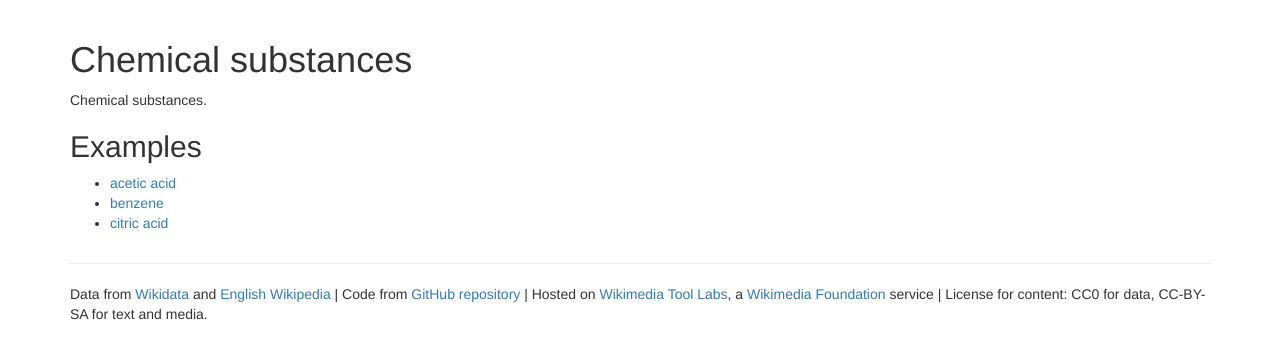
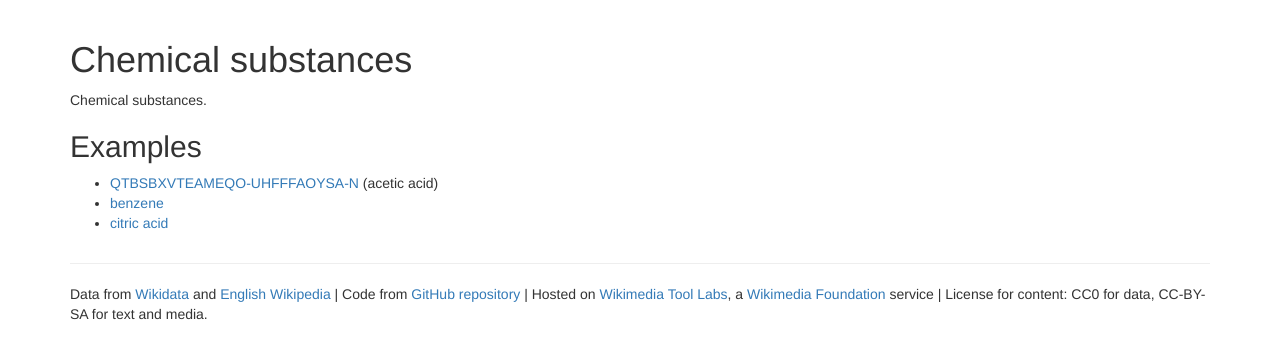
Before and after one commit to WDscholia/scholia, a Flask app: page /chemical/ in a window 1280 px wide. Shown: the part 50-409 px from the top of the page. Run offline with Flask 2, Linux system fonts and the light colour scheme; parts of the project's set-up code (start-up, migrations or seed data) failed here and were passed over; some libraries are stand-ins or nearby versions.

Commit message:
InChIKey example in emtpy page

```diff
--- a/scholia/app/templates/chemical_empty.html
+++ b/scholia/app/templates/chemical_empty.html
@@ -9,7 +9,7 @@ Chemical substances.
 <h2>Examples</h2>
 
 <ul>
-    <li><a href="Q47512">acetic acid</a></li>
+    <li><a href="../inchikey/QTBSBXVTEAMEQO-UHFFFAOYSA-N">QTBSBXVTEAMEQO-UHFFFAOYSA-N</a> (acetic acid)</li>
     <li><a href="Q2270">benzene</a></li>
     <li><a href="Q159683">citric acid</a></li>
 </ul>
```
